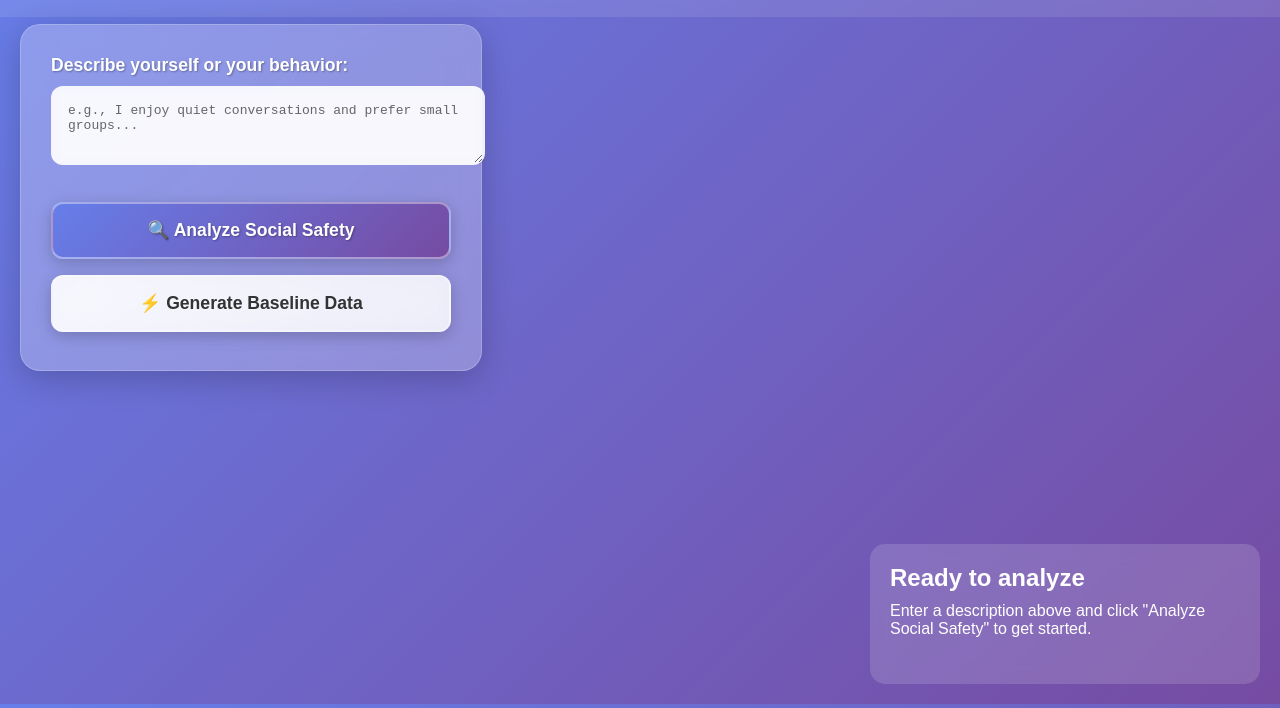
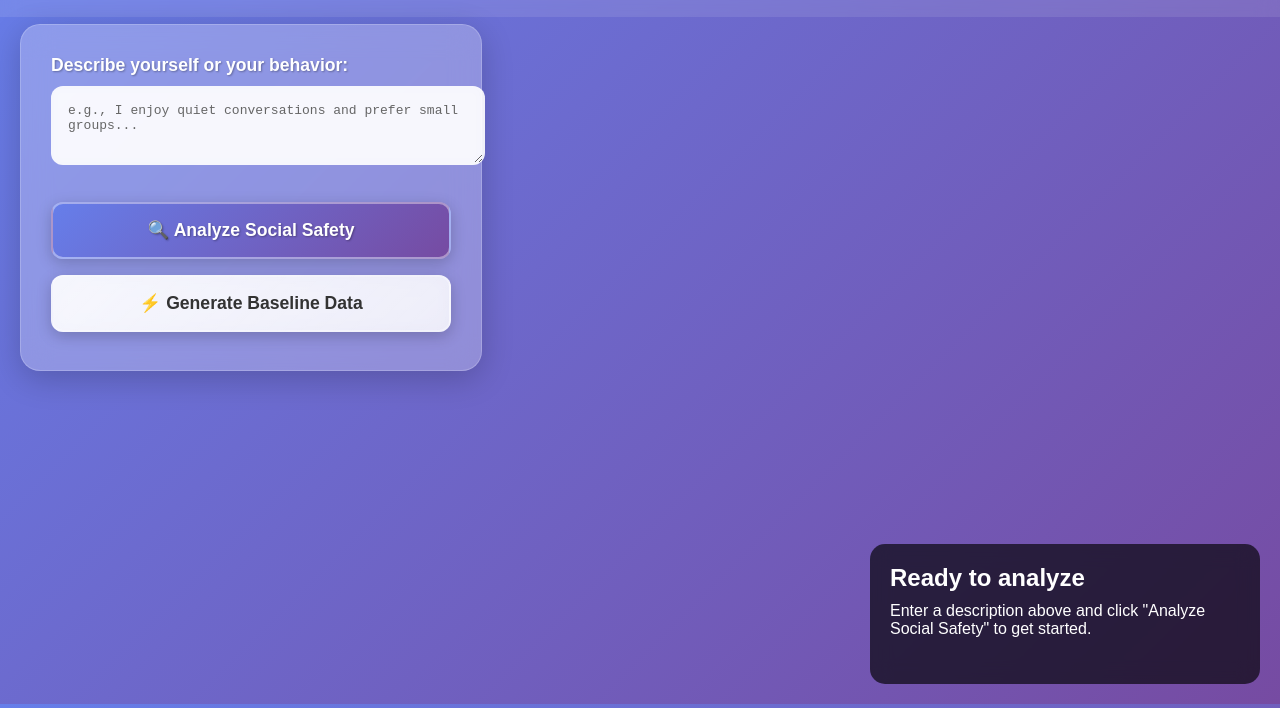
Before and after one commit to ryrotella/NormalCheck, a plain HTML site: page index.html in a window 1280 px wide. Shown: the part 96-804 px from the top of the page. Drawn offline with nearby package versions, Linux system fonts and the light colour scheme.

Commit message:
updated css for safety results

```diff
--- a/index.html
+++ b/index.html
@@ -141,7 +141,7 @@
             position: absolute;
             bottom: 20px;
             right: 20px;
-            background: rgba(255, 255, 255, 0.15);
+            background: rgba(0, 0, 0, 0.65);
             padding: 20px;
             border-radius: 15px;
             backdrop-filter: blur(10px);
```
